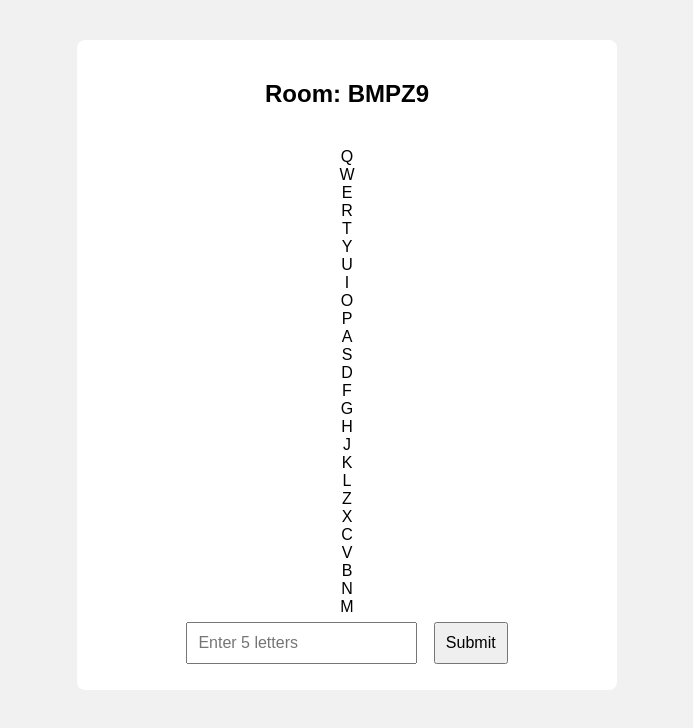
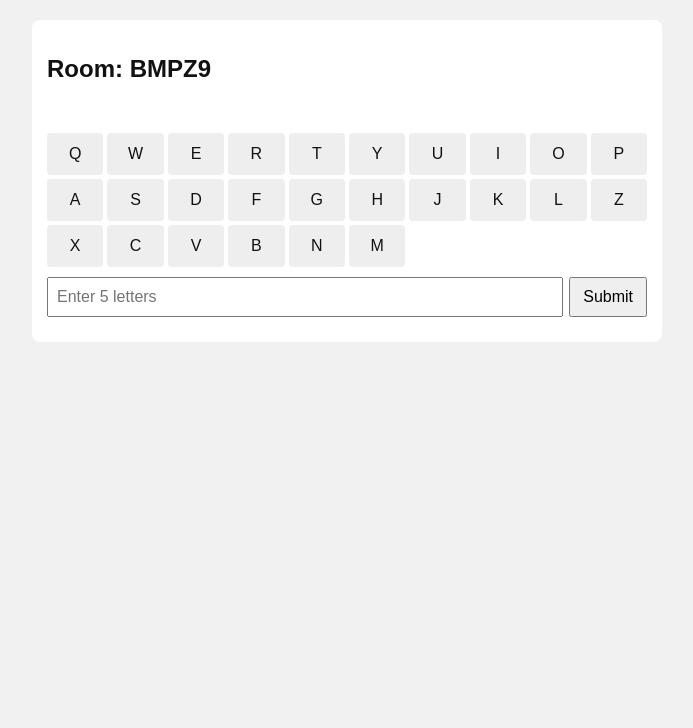
Before and after one commit to rZne360/WMUL, a plain HTML site: page index.html in a window 1280 px wide. Both pictures are taken after typing "Sample", "Sample" into the empty fields and a click on the button "Create Room". Shown: the whole page, without its empty margins (293-986 px from the left). Drawn offline with Linux system fonts and the light colour scheme; no server answers.

Commit message:
Update style.css

```diff
--- a/style.css
+++ b/style.css
@@ -1,45 +1,69 @@
 body {
-  font-family: sans-serif;
-  text-align: center;
+  margin: 0;
+  font-family: Arial, sans-serif;
   background: #f1f1f1;
-  margin: 0; padding: 0;
+  color: #111;
 }
-
 .container {
-  max-width: 500px;
-  margin: 40px auto;
+  max-width: 600px;
+  margin: 20px auto;
   background: white;
-  padding: 20px;
+  padding: 15px;
   border-radius: 8px;
 }
+.hidden { display: none; }
 
-input, button {
-  margin: 6px;
-  padding: 10px;
-  font-size: 16px;
+.header {
+  display: flex;
+  justify-content: space-between;
+  align-items: center;
 }
+#playersList {
+  font-size: 14px;
+}
+#playersList div { margin: 2px 0; }
 
 .grid {
   display: grid;
   grid-template-columns: repeat(5, 50px);
-  grid-gap: 5px;
+  gap: 4px;
   justify-content: center;
-  margin: 20px 0;
+  margin: 15px 0;
 }
-
 .tile {
   width: 50px; height: 50px;
-  display: flex;
-  justify-content: center;
-  align-items: center;
-  font-size: 24px;
-  font-weight: bold;
-  text-transform: uppercase;
-  background: #ddd;
+  display: flex; align-items: center; justify-content: center;
+  font-size: 20px; font-weight: bold; text-transform: uppercase;
+  background: #ddd; border: 2px solid #ccc;
 }
-
 .correct { background: #6aaa64; color: white; }
 .present { background: #c9b458; color: white; }
 .absent { background: #787c7e; color: white; }
 
-.hidden { display: none; }
+.keyboard {
+  display: grid;
+  grid-template-columns: repeat(10, 1fr);
+  gap: 4px;
+  margin: 10px auto;
+}
+.key {
+  padding: 12px;
+  background: #eee;
+  text-align: center;
+  cursor: pointer;
+  border-radius: 4px;
+  user-select: none;
+}
+.key:active { background: #ddd; }
+.mobile-input {
+  display: flex;
+  justify-content: center;
+  margin: 10px 0;
+}
+.mobile-input input {
+  padding: 8px; font-size: 16px; flex: 1;
+}
+.mobile-input button {
+  padding: 9px 12px;margin-left: 6px;
+  font-size: 16px;
+}
```
